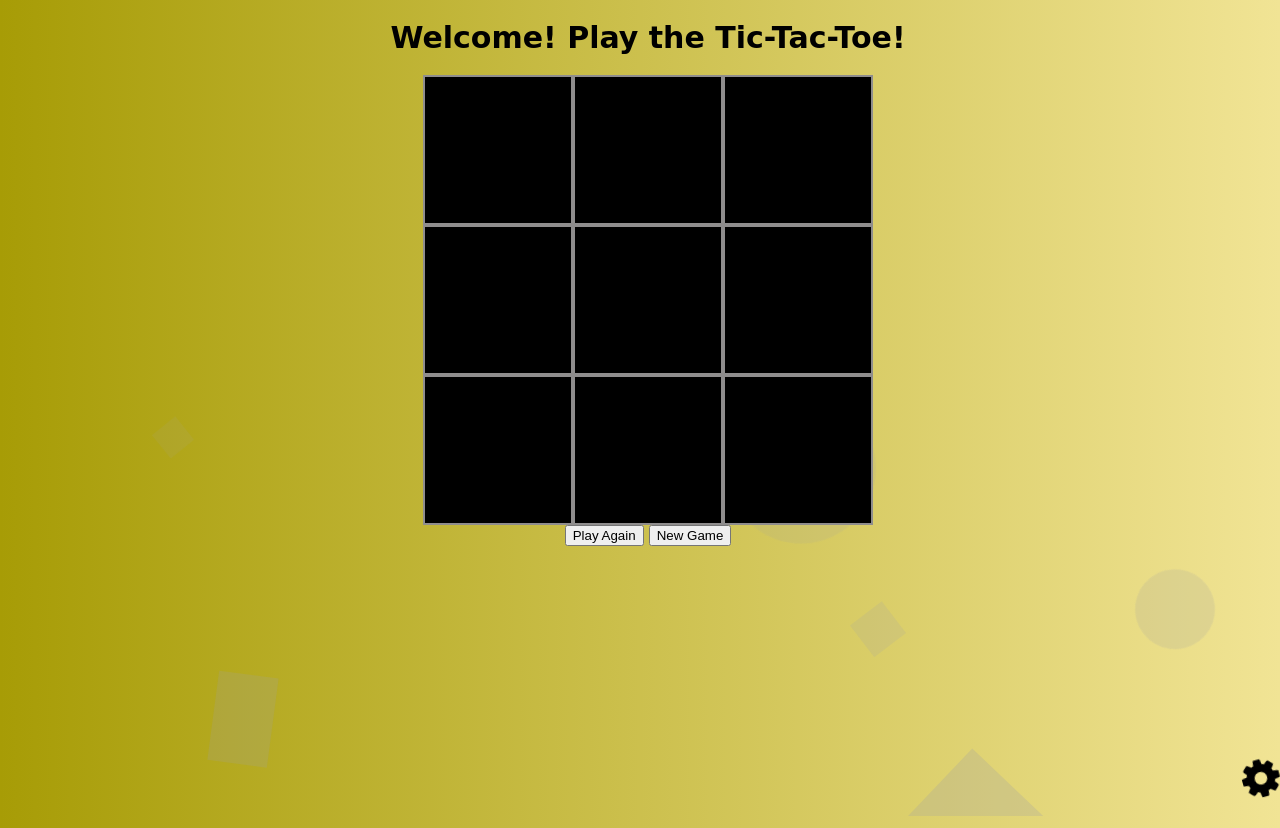
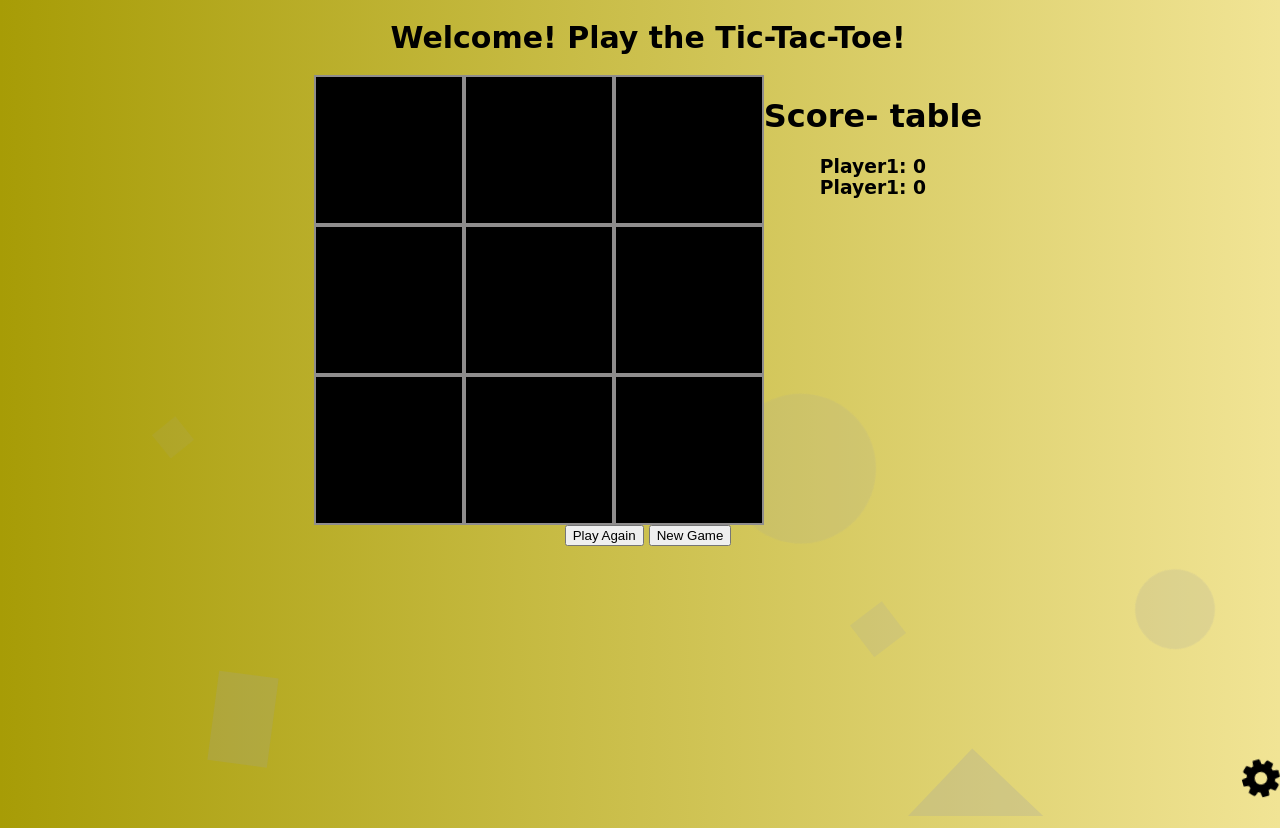
Before and after one commit to ansaryergesh/tic-tac-toe-js, a website: page index.html in a window 1280 px wide. Both pictures are taken after a click on the button "play". Shown: the top 828 px of the page. Drawn offline with Linux system fonts and the light colour scheme.

Commit message:
score view

```diff
--- a/index.html
+++ b/index.html
@@ -25,9 +25,7 @@
         </ul>
     </div>
 
-    <div class="score-table">
 
-    </div>
         <h1 class="head-text">Welcome! Play the Tic-Tac-Toe!</h1>
 
         <form id="form">
@@ -51,7 +49,10 @@
             <div id="8" class="box" data-position="8"></div>
         </div>
         <br>
-
+        <div class="hide" id ="score-table">
+            <h1>Score- table</h1>
+            <h3 id = "score"></h3>
+        </div>
     </div>
     <div id = "buttons" class="hide">
         <button id= "restart" >Play Again</button>
--- a/js/app.js
+++ b/js/app.js
@@ -150,6 +150,11 @@ const gameBoard = (() => {
       }
     };
 
+    const displayScore = () => {
+        document.getElementById('score').innerText = `${player1.getName()}: ${player1.getScore()}
+        ${player1.getName()}: ${player1.getScore()}`
+    }
+
     function playBtn() {
       const btnPlay = document.getElementById('btn-play');
       btnPlay.addEventListener('click', () => {
@@ -157,6 +162,9 @@ const gameBoard = (() => {
         document.getElementById('board').classList.remove('hide');
         document.getElementById('buttons').classList.remove('hide');
         document.getElementById('form').classList.add('hide');
+        document.getElementById('score-table').classList.remove('hide');
+        displayScore();
+
       });
     }
     const newGame = () => {
@@ -183,6 +191,7 @@ const gameBoard = (() => {
       playBtn,
       giveName,
       restartGame,
+      displayScore,
     };
   })();
 
```
